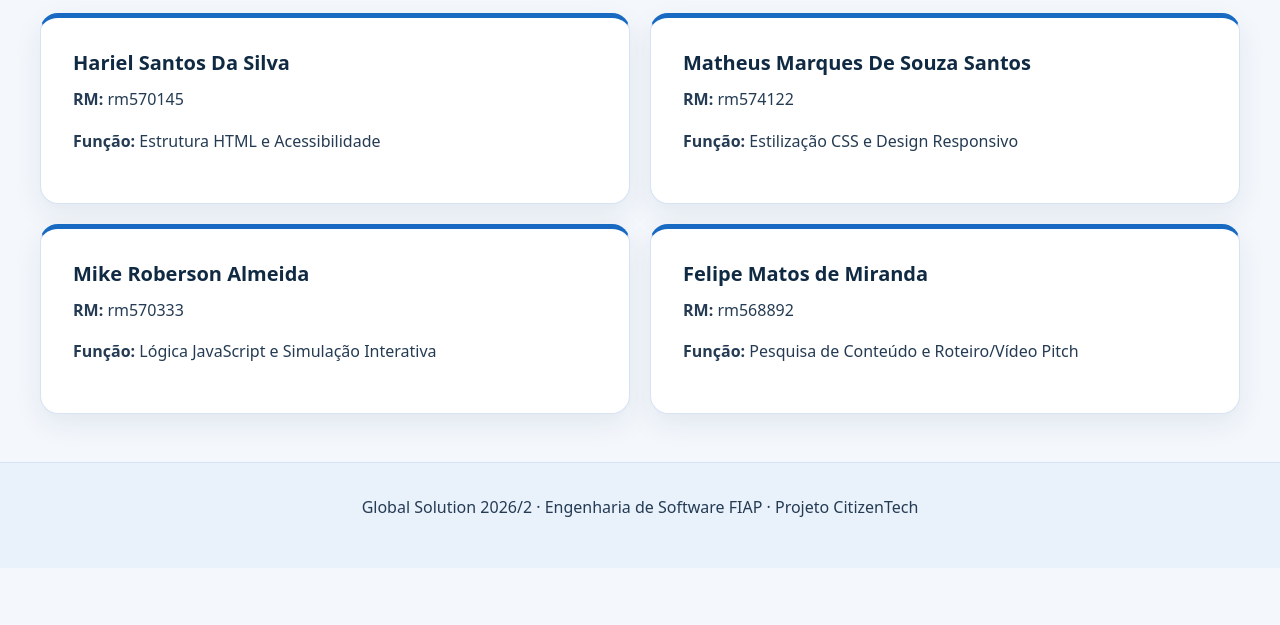
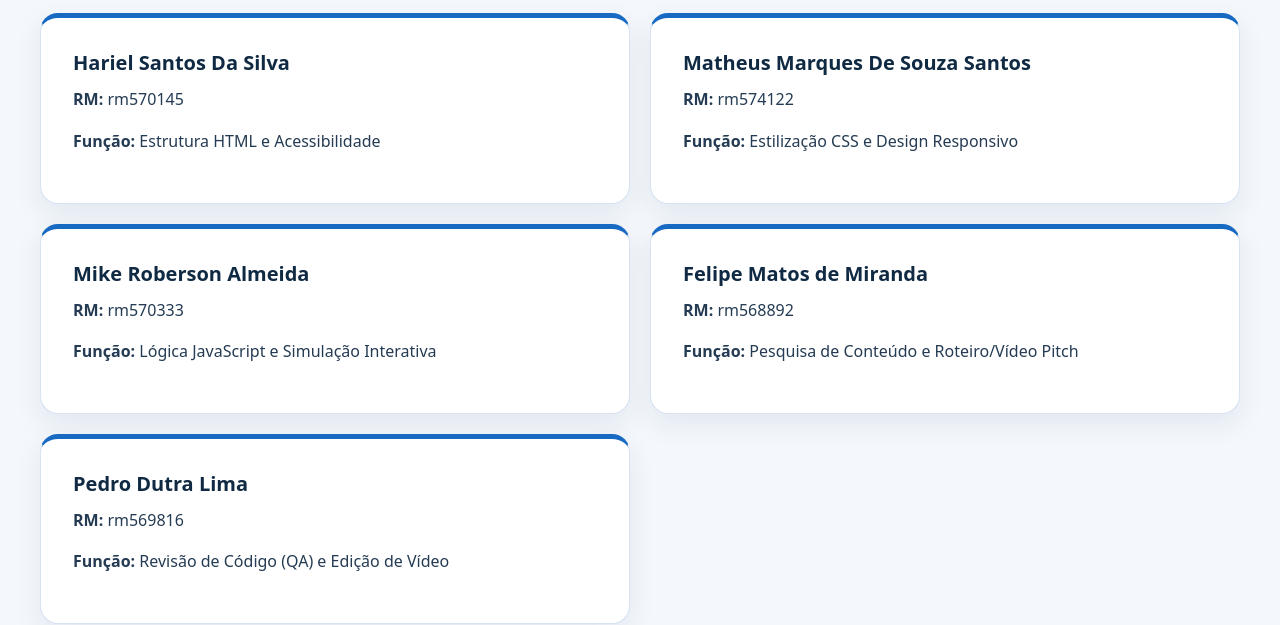
Before and after one commit to HarielSantos/Global-Solution-2-Semestre, a plain HTML site: page equipe.html in a window 1280 px wide. Shown: the part 343-968 px from the top of the page. Before the commit the page ends 911 px from the top, so only its background shows below. Drawn offline with Linux system fonts and the light colour scheme.

Commit message:
Add files via upload

```diff
--- a/equipe.html
+++ b/equipe.html
@@ -67,6 +67,13 @@
         <p><strong>RM:</strong> rm568892</p>
         <p><strong>Função:</strong> Pesquisa de Conteúdo e Roteiro/Vídeo Pitch</p>
       </article>
+
+      <article class="cartao-membro">
+        <h3>Pedro Dutra Lima</h3>
+        <p><strong>RM:</strong> rm569816</p>
+        <p><strong>Função:</strong> Revisão de Código (QA) e Edição de Vídeo
+</p>
+      </article>
     </section>
   </main>
 
```
Also changed, not shown: informacoes_grupo.txt, 1 other file.
